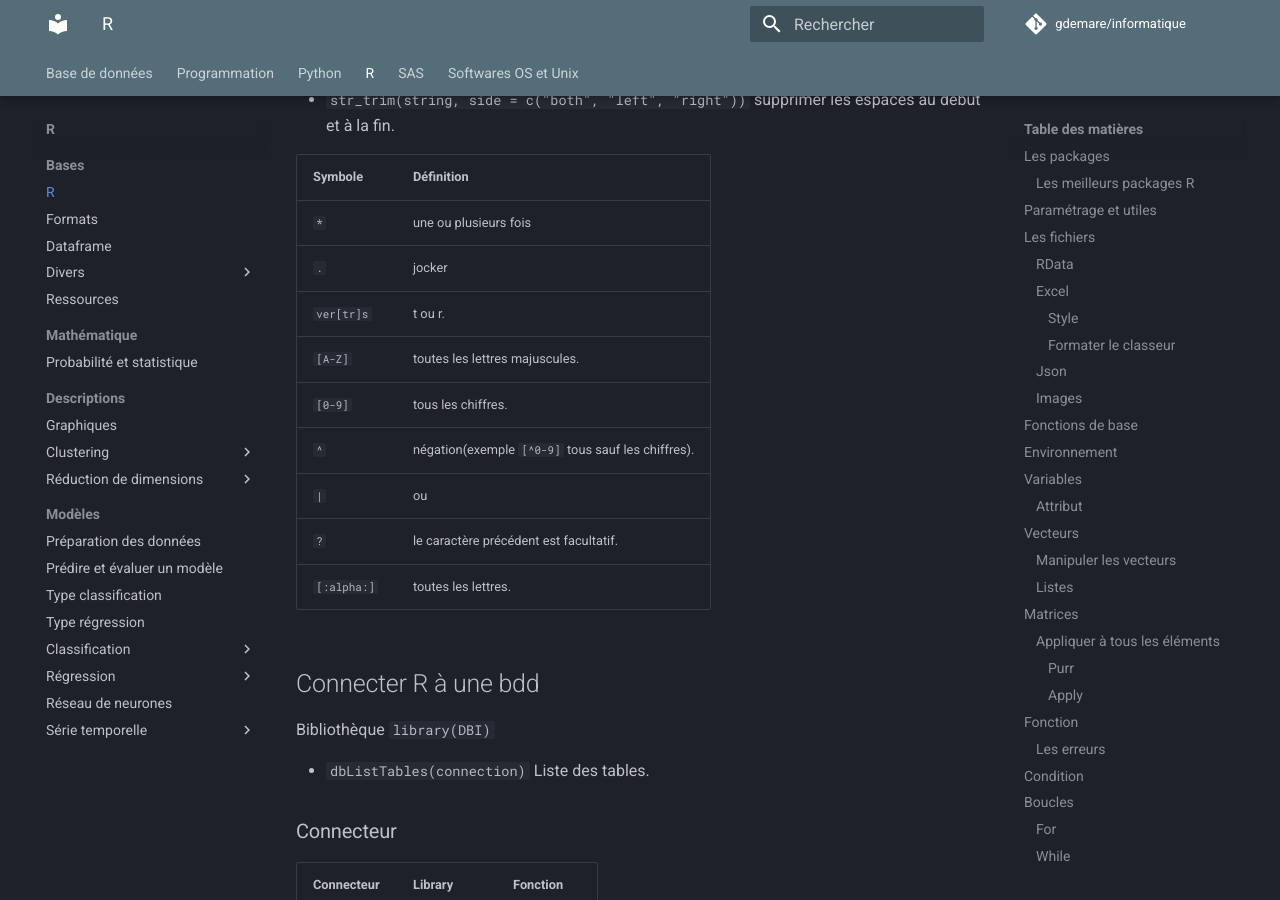
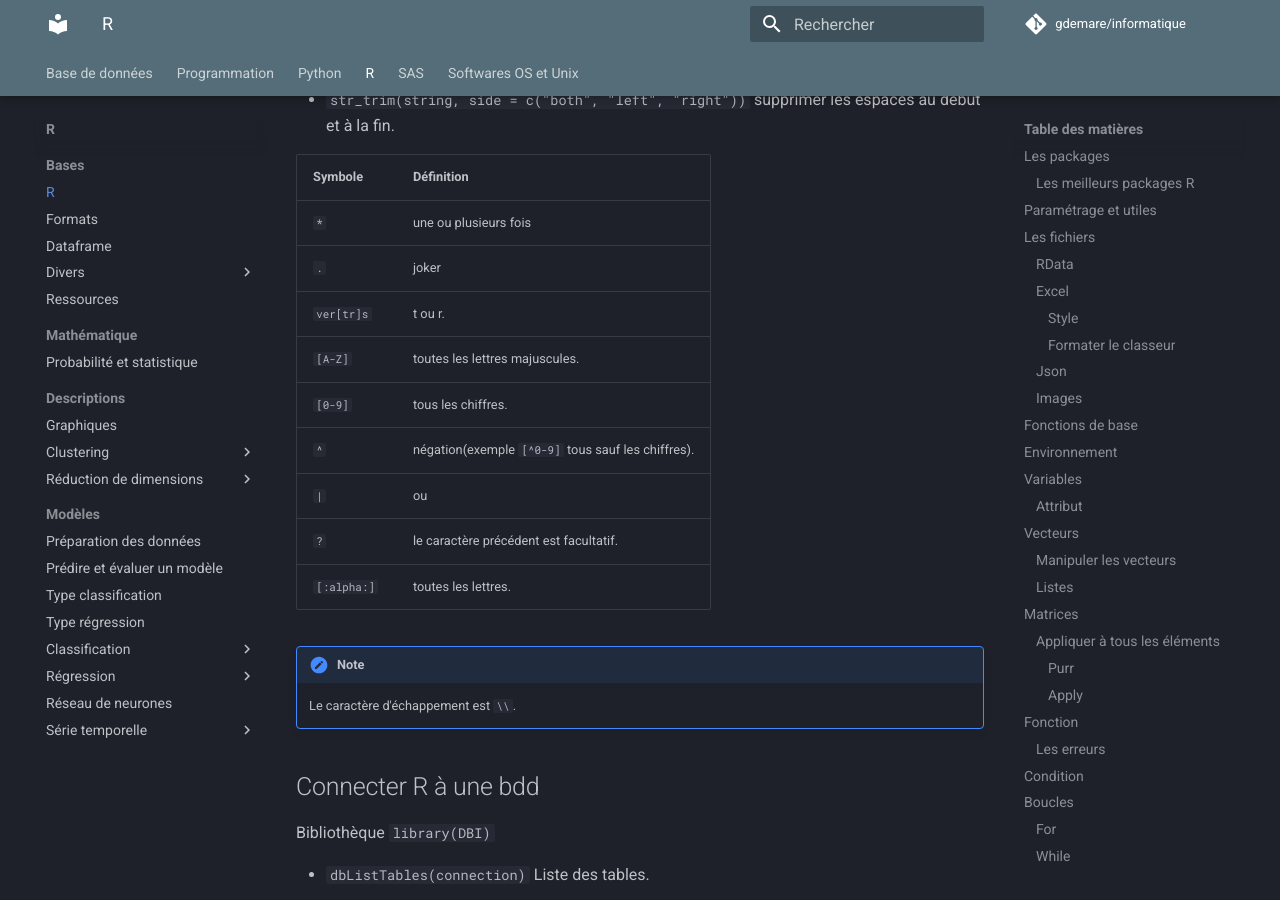
Before and after one commit to gdemare/Informatique, an MkDocs documentation site: the page built from docs/r/r_r.md, in a window 1280 px wide and 900 px high, scrolled down 10062 px. Built offline with MkDocs 1.6.1 and Material for MkDocs 9.7.7, drawn with Linux system fonts in a browser that asks for light colours; comment, search, counter and statistics services are not loaded.

Commit message:
Update r_r.md

```diff
--- a/docs/r/r_r.md
+++ b/docs/r/r_r.md
@@ -344,7 +344,7 @@ Library `stringr`
 Symbole		| Définition
 ------------|-----------------
 `*`			| une ou plusieurs fois
-`.` 		| jocker
+`.` 		| joker
 `ver[tr]s` 	| t ou r.
 `[A-Z]` 	| toutes les lettres majuscules.
 `[0-9]` 	| tous les chiffres.
@@ -352,6 +352,9 @@ Symbole		| Définition
 `|` 		|ou
 `?`			| le caractère précédent est facultatif.
 `[:alpha:]`	| toutes les lettres.
+
+!!! note
+	Le caractère d'échappement est `\\`.
 
 ## Connecter R à une bdd
 
```
